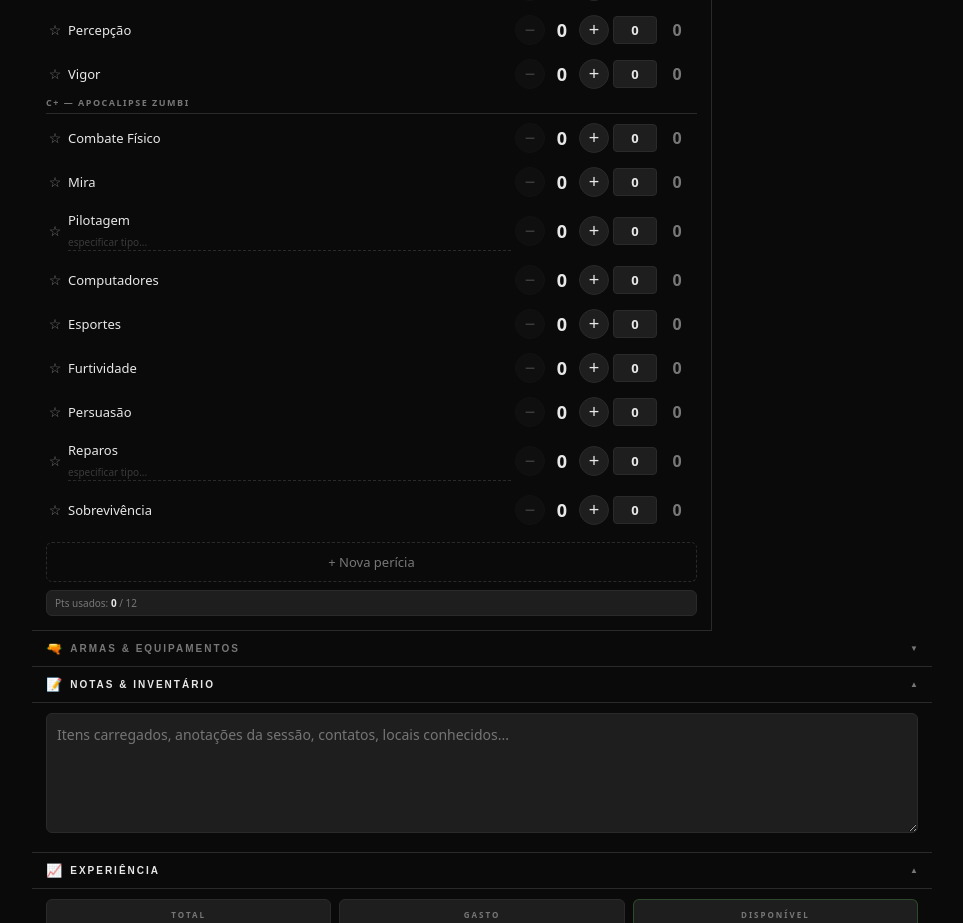
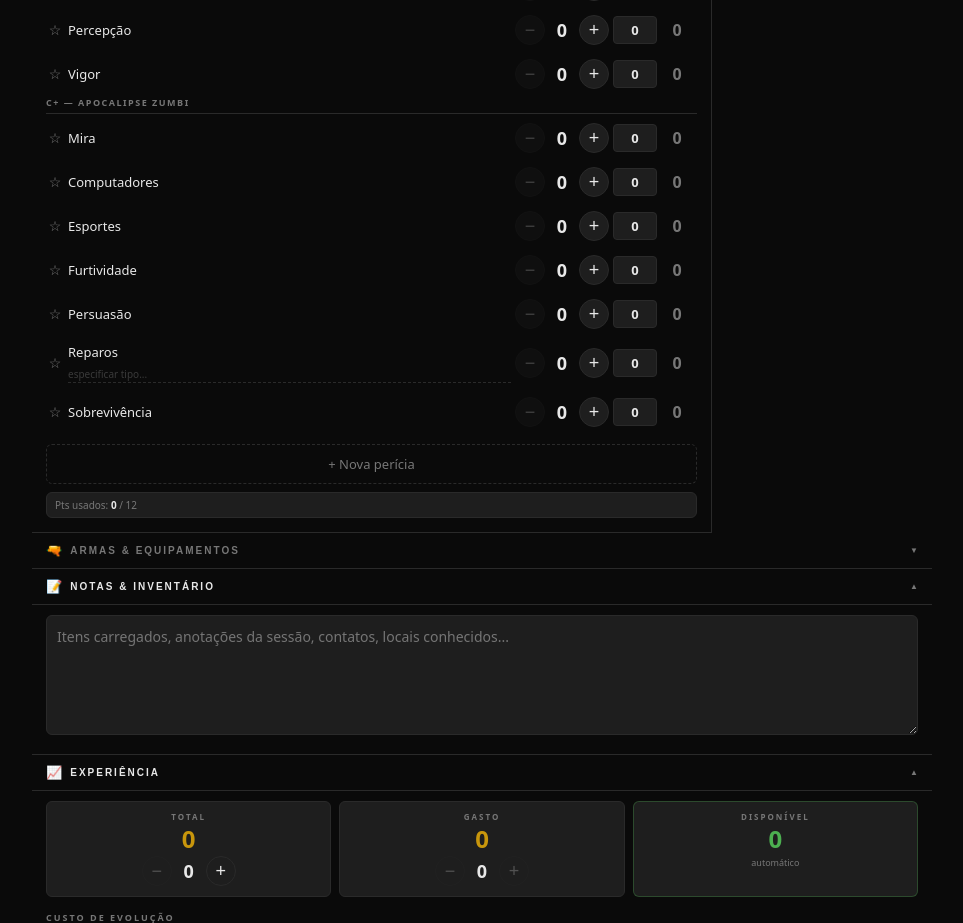
Before and after one commit to ricaelchiquetti/Calisto, a React (Vite) app: page / in a window 1280 px wide. Shown: the part 800-1723 px from the top of the page, without its empty margins (158-1121 px from the left). Built offline with nearby package versions, Linux system fonts and the light colour scheme.

Commit message:
fix: remove unused skills from default character attributes

```diff
--- a/marcus-lobo-ferreira.json
+++ b/marcus-lobo-ferreira.json
@@ -25,9 +25,7 @@
     { "id": 9,  "nome": "Lábia",          "descricao": "Manipular e convencer outras pessoas",                       "valor": 0, "bonus": 0, "especialidade": false, "custom": false, "grupo": "base" },
     { "id": 10, "nome": "Percepção",      "descricao": "Perceber detalhes, sons e cheiros",                          "valor": 2, "bonus": 0, "especialidade": false, "custom": false, "grupo": "base" },
     { "id": 11, "nome": "Vigor",          "descricao": "Resistir à fadiga, cansaço, fome e calor intenso",           "valor": 0, "bonus": 0, "especialidade": false, "custom": false, "grupo": "base" },
-    { "id": 12, "nome": "Combate Físico", "descricao": "Ataques corpo a corpo sem arma",                             "valor": 0, "bonus": 0, "especialidade": false, "custom": false, "grupo": "c+" },
     { "id": 13, "nome": "Mira",           "descricao": "Ataques de combate a distância",                             "valor": 4, "bonus": 1, "especialidade": true,  "custom": false, "grupo": "c+" },
-    { "id": 14, "nome": "Pilotagem",      "descricao": "Para cada veículo escolhido",                                "valor": 0, "bonus": 0, "especialidade": false, "custom": false, "grupo": "c+", "nota": "" },
     { "id": 15, "nome": "Computadores",   "descricao": "Manuseio de computadores e sistemas digitais",               "valor": 0, "bonus": 0, "especialidade": false, "custom": false, "grupo": "c+" },
     { "id": 16, "nome": "Esportes",       "descricao": "Escalar, nadar, correr, resistência física",                 "valor": 0, "bonus": 0, "especialidade": false, "custom": false, "grupo": "c+" },
     { "id": 17, "nome": "Furtividade",    "descricao": "Mover-se e agir silenciosamente",                            "valor": 1, "bonus": 1, "especialidade": false, "custom": false, "grupo": "c+", "nota": "" },
--- a/src/data/defaultCharacter.js
+++ b/src/data/defaultCharacter.js
@@ -27,9 +27,7 @@ export const defaultCharacter = {
     { id: 10, nome: 'Percepção',      descricao: 'Perceber detalhes, sons e cheiros',                          valor: 0, bonus: 0, especialidade: false, custom: false, grupo: 'base' },
     { id: 11, nome: 'Vigor',          descricao: 'Resistir à fadiga, cansaço, fome e calor intenso',           valor: 0, bonus: 0, especialidade: false, custom: false, grupo: 'base' },
     // ── Adicionais C+ (Apocalipse Zumbi) ──
-    { id: 12, nome: 'Combate Físico', descricao: 'Ataques corpo a corpo sem arma',                             valor: 0, bonus: 0, especialidade: false, custom: false, grupo: 'c+' },
     { id: 13, nome: 'Mira',           descricao: 'Ataques de combate a distância',                             valor: 0, bonus: 0, especialidade: false, custom: false, grupo: 'c+' },
-    { id: 14, nome: 'Pilotagem',      descricao: 'Para cada veículo escolhido',                                valor: 0, bonus: 0, especialidade: false, custom: false, grupo: 'c+', nota: '' },
     { id: 15, nome: 'Computadores',   descricao: 'Manuseio de computadores e sistemas digitais',               valor: 0, bonus: 0, especialidade: false, custom: false, grupo: 'c+' },
     { id: 16, nome: 'Esportes',       descricao: 'Escalar, nadar, correr, resistência física',                 valor: 0, bonus: 0, especialidade: false, custom: false, grupo: 'c+' },
     { id: 17, nome: 'Furtividade',    descricao: 'Mover-se e agir silenciosamente',                            valor: 0, bonus: 0, especialidade: false, custom: false, grupo: 'c+' },
```
